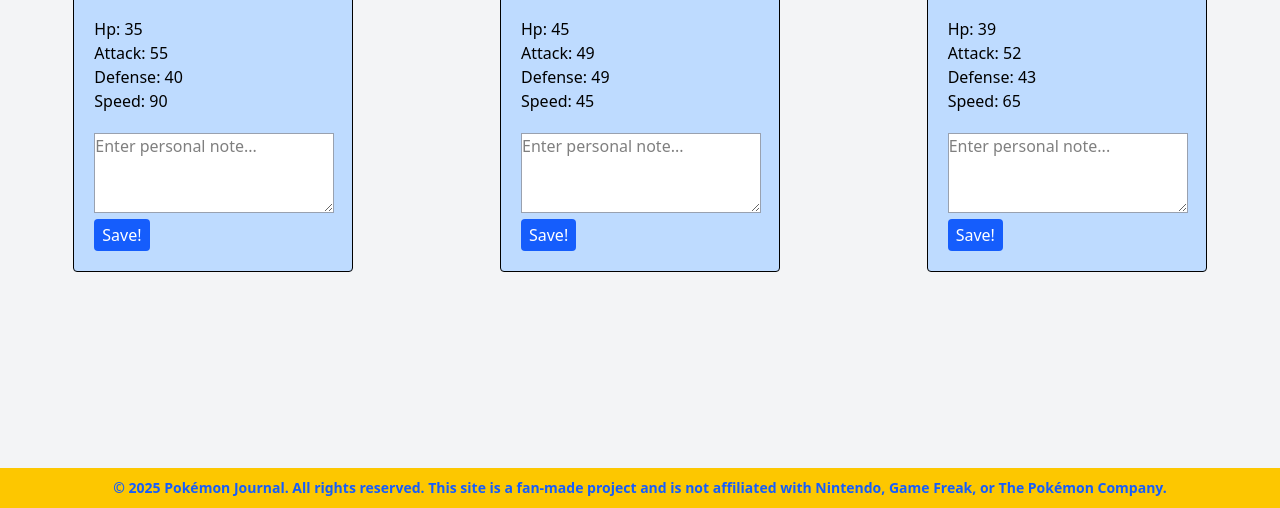
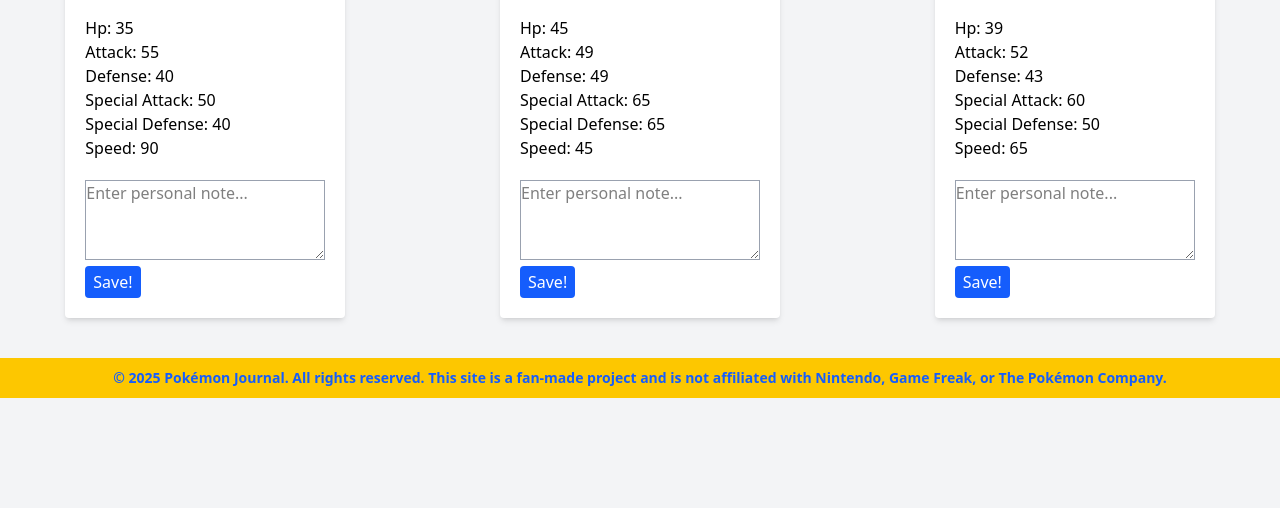
Before and after one commit to svenalexdev/pokedex, a plain HTML site: page src/journal.html in a window 1280 px wide. Shown: the part 484-992 px from the top of the page. After the commit the page ends 882 px from the top, so only its background shows below. Drawn offline with nearby package versions, Linux system fonts and the light colour scheme.

Commit message:
finalized journal MVP

```diff
--- a/src/journal.html
+++ b/src/journal.html
@@ -6,7 +6,7 @@
         <title>Journal for Favorite Pokemons</title>
         <script src="https://cdn.jsdelivr.net/npm/@tailwindcss/browser@4"></script>
     </head>
-    <body>
+    <body class="bg-gray-100">
         <header>
             <nav class="bg-yellow-400 p-4 flex justify-between items-center">
                 <img
@@ -37,7 +37,7 @@
                 </ul>
             </nav>
         </header>
-        <main class="bg-gray-100 h-200">
+        <main class="h-auto">
             <div class="flex justify-center">
                 <h2
                     class="ml-4 mt-10 p-2 font-semibold bg-blue-600 text-white rounded inline-block w-150 text-center text-lg"
@@ -49,9 +49,11 @@
                     id="favorite-pokemon"
                     class="bg-white ml-4 mt-10 w-73 rounded"
                 ></ul> -->
-            <section id="pokemon-card" class="flex"></section>
+            <section id="pokemon-card" class="grid grid-cols-3 gap-6"></section>
         </main>
-        <footer class="bg-yellow-400 h-10 flex items-center justify-center">
+        <footer
+            class="mt-10 bg-yellow-400 h-10 flex items-center justify-center"
+        >
             <p class="text-blue-600 font-semibold text-sm">
                 © 2025 Pokémon Journal. All rights reserved. This site is a
                 fan-made project and is not affiliated with Nintendo, Game
--- a/src/journal.js
+++ b/src/journal.js
@@ -36,19 +36,40 @@ const mockPokemon = [
         name: "Pikachu",
         id: 25,
         image: "https://raw.githubusercontent.com/PokeAPI/sprites/master/sprites/pokemon/25.png",
-        stats: { hp: 35, attack: 55, defense: 40, speed: 90 },
+        stats: {
+            hp: 35,
+            attack: 55,
+            defense: 40,
+            "special Attack": 50,
+            "special Defense": 40,
+            speed: 90,
+        },
     },
     {
         name: "Bulbasaur",
         id: 1,
         image: "https://raw.githubusercontent.com/PokeAPI/sprites/master/sprites/pokemon/1.png",
-        stats: { hp: 45, attack: 49, defense: 49, speed: 45 },
+        stats: {
+            hp: 45,
+            attack: 49,
+            defense: 49,
+            "special Attack": 65,
+            "special Defense": 65,
+            speed: 45,
+        },
     },
     {
         name: "Charmander",
         id: 4,
         image: "https://raw.githubusercontent.com/PokeAPI/sprites/master/sprites/pokemon/4.png",
-        stats: { hp: 39, attack: 52, defense: 43, speed: 65 },
+        stats: {
+            hp: 39,
+            attack: 52,
+            defense: 43,
+            "special Attack": 60,
+            "special Defense": 50,
+            speed: 65,
+        },
     },
 ];
 
@@ -107,8 +128,8 @@ const displayFavPokemon = () => {
         const item = document.createElement("div");
         item.classList.add(
             "mt-10",
-            "bg-blue-200",
-            "border",
+            "bg-white",
+            "shadow-md",
             "rounded",
             "mx-auto",
             "w-70",
--- a/src/main.js
+++ b/src/main.js
@@ -33,8 +33,7 @@ function saveToFavorites(pokemon) {
     stats: pokemon.stats.map((stat) => ({
       name: stat.stat.name,
       value: stat.base_stat,
-    })),
-    notes: "",
+    }))
   };
 
   favorites.push(newFavorite);
```
